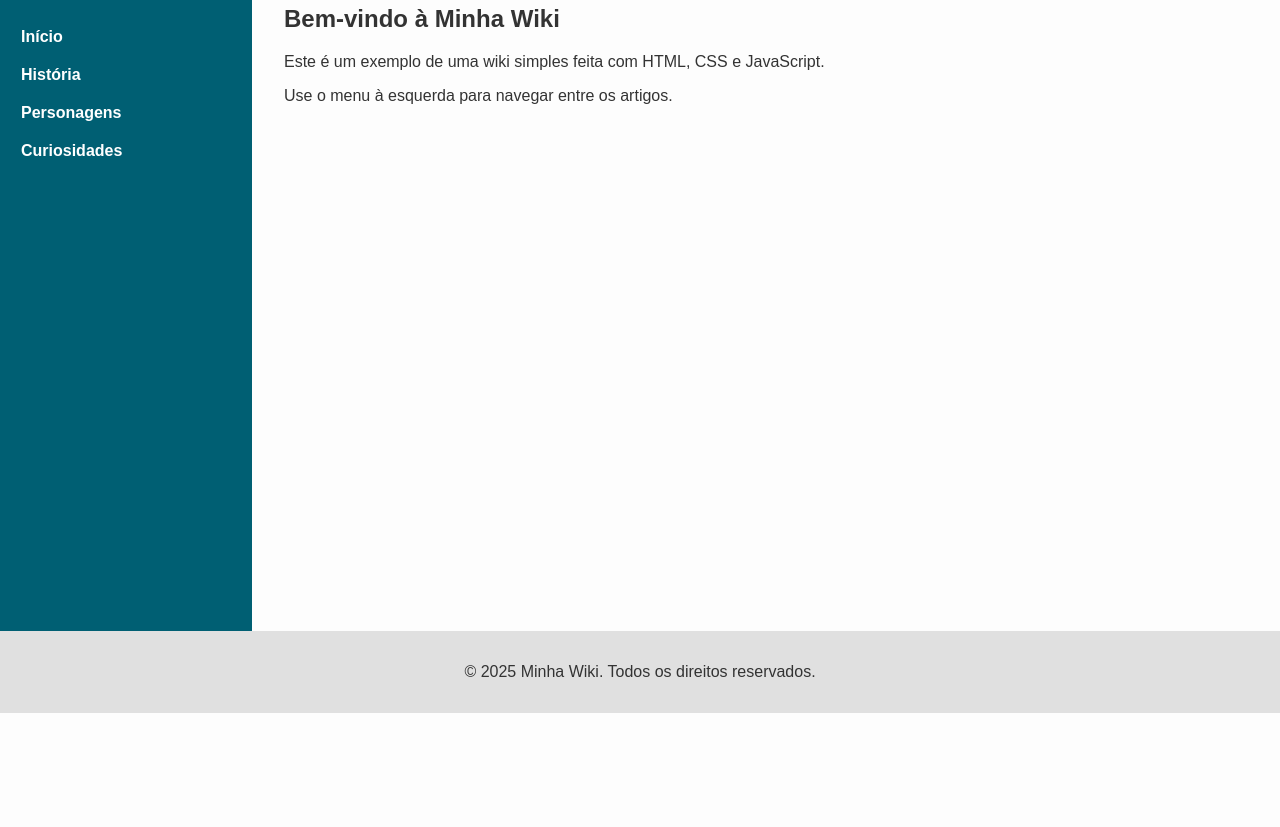
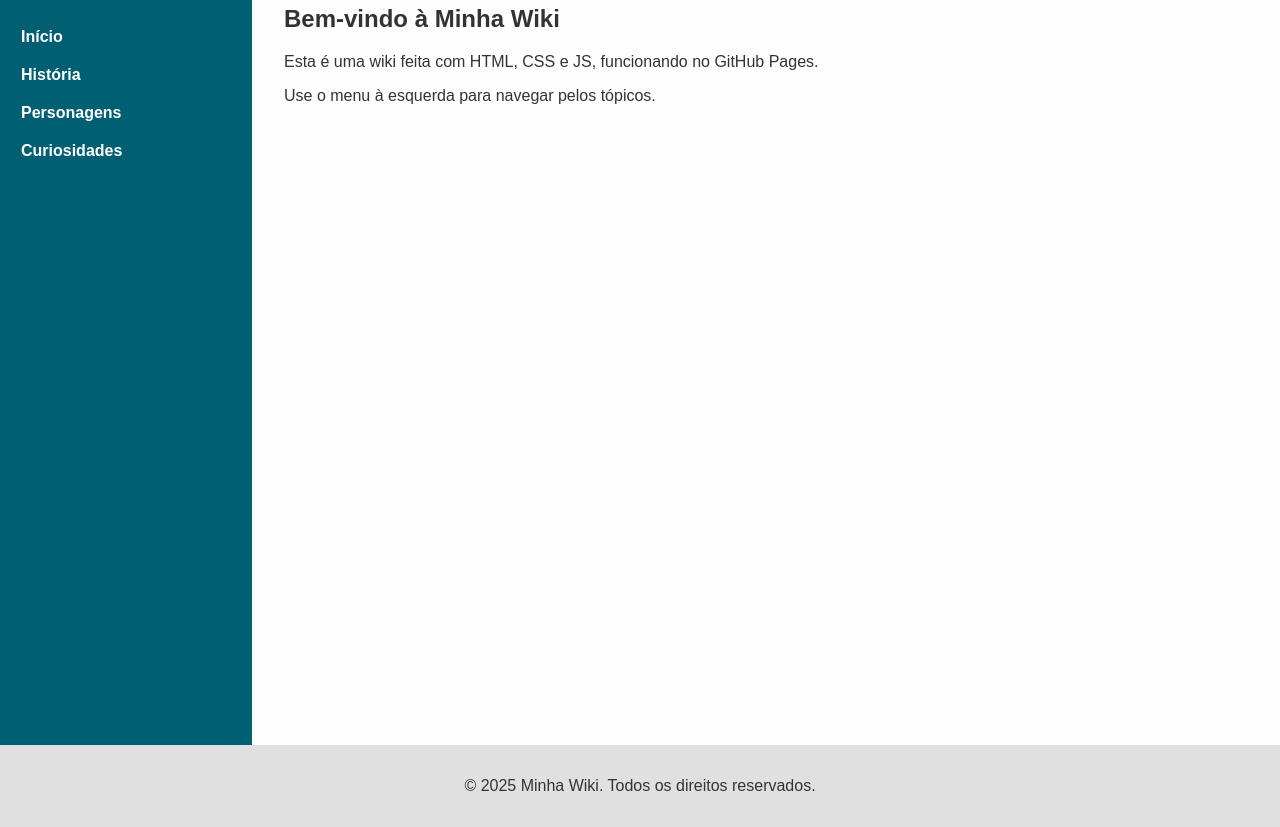
Before and after one commit to eupyetro0224234/Just-Another-Generic-Clicker-Game-But-With-References---Wiki, a plain HTML site: page index.html in a window 1280 px wide. Shown: the part 87-914 px from the top of the page. Before the commit the page ends 800 px from the top, so only its background shows below. Drawn offline with Linux system fonts and the light colour scheme.

Commit message:
Adicionando arquivos do site

```diff
--- a/script.js
+++ b/script.js
@@ -1,52 +1,53 @@
 const paginas = {
   inicio: `
     <h2>Bem-vindo à Minha Wiki</h2>
-    <p>Este é um exemplo de uma wiki simples feita com HTML, CSS e JavaScript.</p>
-    <p>Use o menu à esquerda para navegar entre os artigos.</p>
+    <p>Esta é uma wiki feita com HTML, CSS e JS, funcionando no GitHub Pages.</p>
+    <p>Use o menu à esquerda para navegar pelos tópicos.</p>
   `,
   historia: `
     <h2>História</h2>
-    <p>A história da nossa wiki começa com uma ideia: documentar tudo de forma simples e acessível.</p>
+    <p>Começamos com uma simples ideia de compartilhar conhecimento.</p>
   `,
   personagens: `
     <h2>Personagens</h2>
     <ul>
-      <li><strong>Ana:</strong> A protagonista determinada.</li>
-      <li><strong>João:</strong> O sábio conselheiro.</li>
-      <li><strong>Luna:</strong> A aliada misteriosa.</li>
+      <li><strong>Ana</strong> – Protagonista</li>
+      <li><strong>João</strong> – Mentor</li>
+      <li><strong>Luna</strong> – Aliada misteriosa</li>
     </ul>
   `,
   curiosidades: `
     <h2>Curiosidades</h2>
     <ul>
-      <li>Wiki feita com HTML/CSS/JS puro.</li>
-      <li>Funciona como uma SPA simples no GitHub Pages.</li>
+      <li>Wiki 100% frontend.</li>
+      <li>Compatível com GitHub Pages.</li>
     </ul>
   `
 };
 
 function mostrarPagina(nome) {
   const conteudo = document.getElementById('conteudo');
-  conteudo.innerHTML = paginas[nome] || "<h2>Página não encontrada</h2>";
+  conteudo.innerHTML = paginas[nome] || '<h2>Página não encontrada</h2>';
 }
 
-document.addEventListener("DOMContentLoaded", () => {
+document.addEventListener('DOMContentLoaded', () => {
   mostrarPagina('inicio');
 
   document.querySelectorAll('a[data-pagina]').forEach(link => {
-    link.addEventListener('click', e => {
+    link.addEventListener('click', (e) => {
       e.preventDefault();
       const pagina = e.target.getAttribute('data-pagina');
       mostrarPagina(pagina);
     });
   });
 
-  const toggleBtn = document.getElementById("toggle-btn");
-  const sidebar = document.getElementById("sidebar");
+  const toggleBtn = document.getElementById('toggle-btn');
+  const sidebar = document.getElementById('sidebar');
 
-  toggleBtn.addEventListener("click", () => {
-    sidebar.classList.toggle("hidden");
-    toggleBtn.textContent = sidebar.classList.contains("hidden") ? "⮞" : "⮜";
-    toggleBtn.title = sidebar.classList.contains("hidden") ? "Mostrar menu" : "Ocultar menu";
+  toggleBtn.addEventListener('click', () => {
+    sidebar.classList.toggle('hidden');
+    const escondida = sidebar.classList.contains('hidden');
+    toggleBtn.textContent = escondida ? '⮞' : '⮜';
+    toggleBtn.title = escondida ? 'Mostrar menu' : 'Ocultar menu';
   });
 });
--- a/style.css
+++ b/style.css
@@ -20,12 +20,12 @@ body {
   font-size: 20px;
   padding: 5px 10px;
   cursor: pointer;
+  user-select: none;
 }
 
 .container {
   display: flex;
   flex: 1;
-  min-height: 0;
   margin-top: 40px;
 }
 
@@ -37,6 +37,7 @@ body {
   transition: transform 0.3s ease;
   display: flex;
   flex-direction: column;
+  height: calc(100vh - 40px);
 }
 
 .sidebar h1 {
@@ -68,7 +69,7 @@ body {
 }
 
 .sidebar.hidden {
-  transform: translateX(-220px);
+  transform: translateX(-100%);
 }
 
 .conteudo {
```
Also changed, not shown: index.html (+1 -1 lines).
